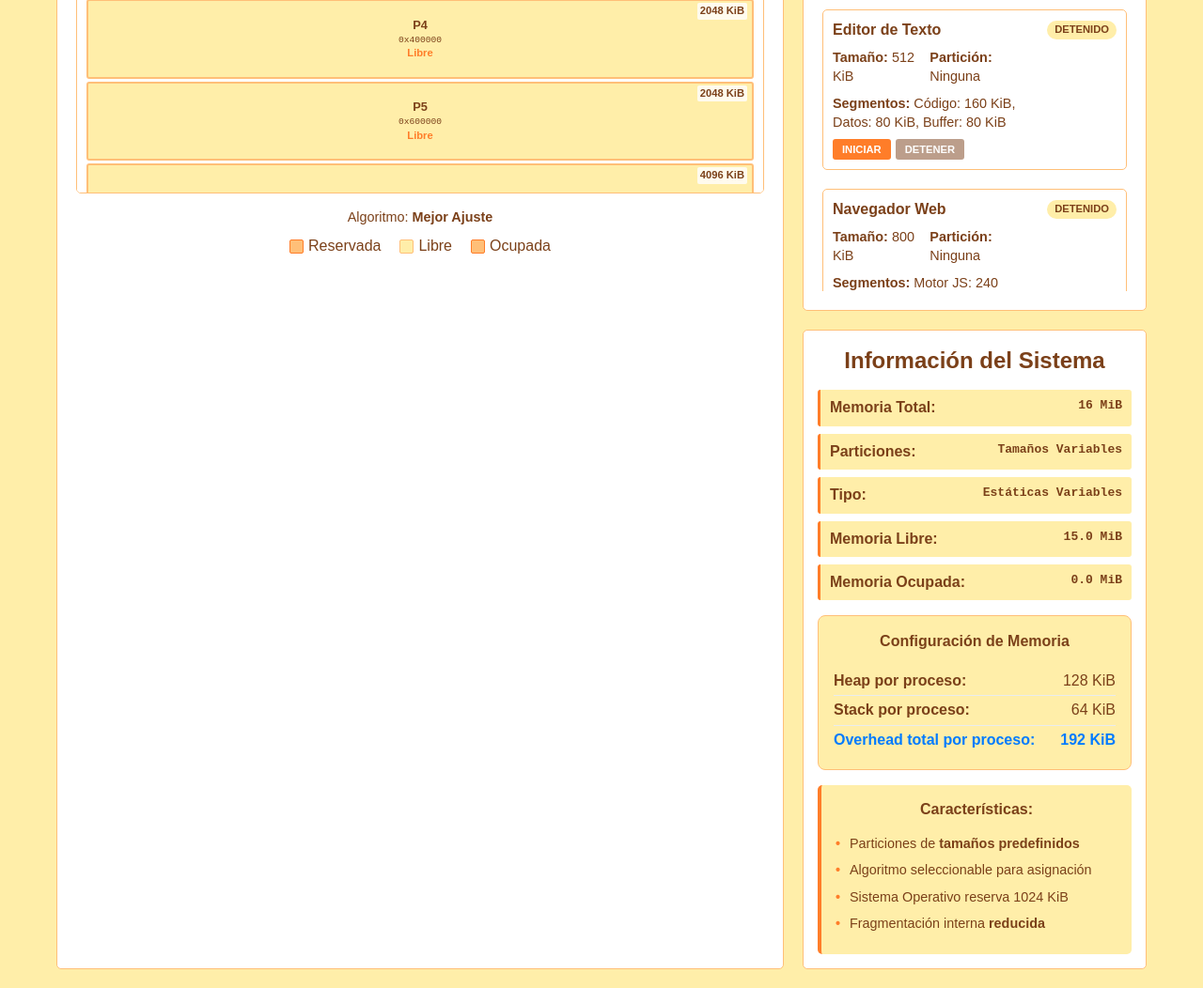
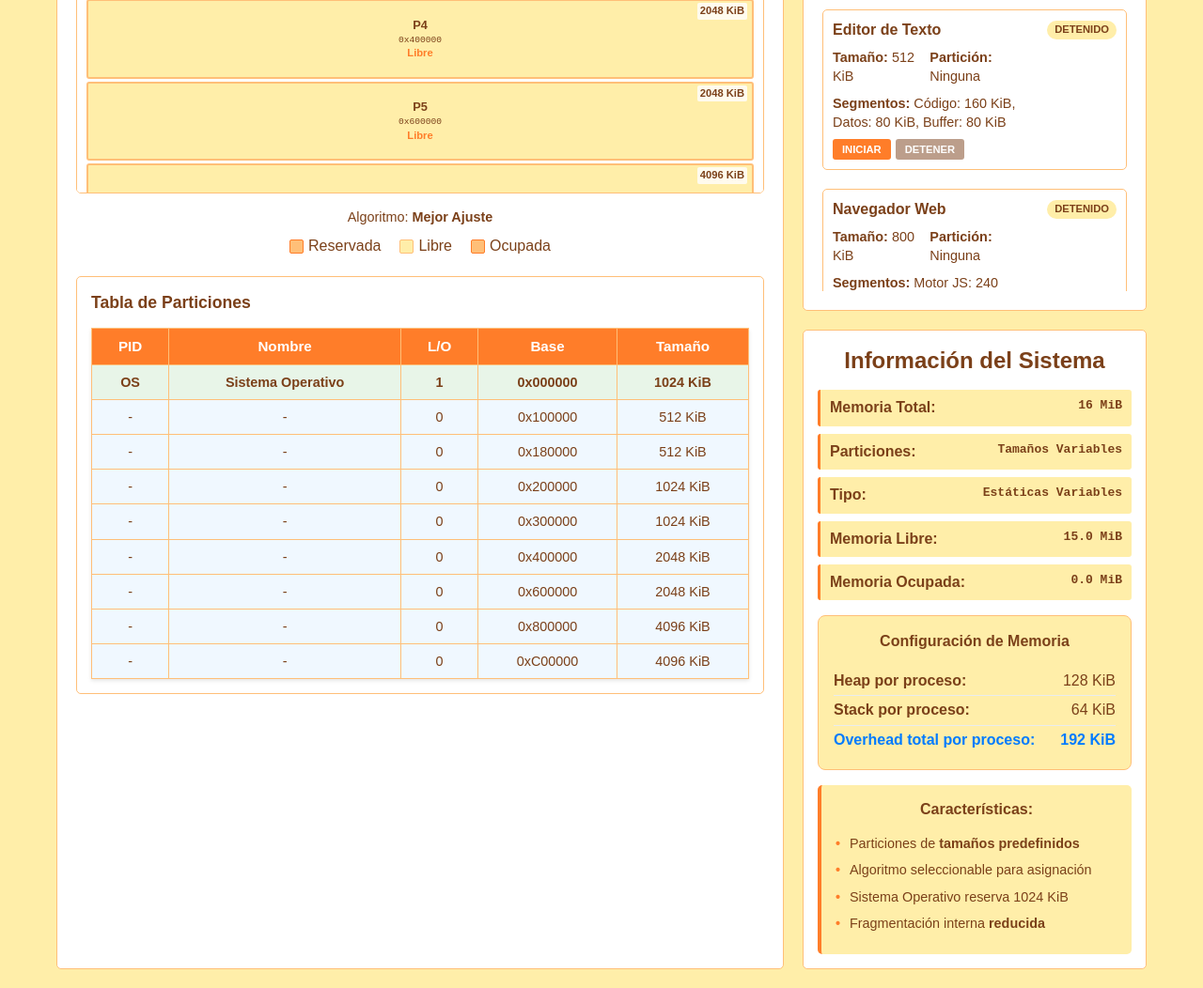
Before and after one commit to JuanMosqueraUD/Laboratiorio-de-memoria, a plain HTML site: page static-variable.html in a window 1280 px wide. Shown: the part 867-1919 px from the top of the page at 94% size. Drawn offline with Linux system fonts and the light colour scheme.

Commit message:
Agregar tabla de particiones a variables. Falta tabla de dinamicas y fragmentacion.

```diff
--- a/static-variable.html
+++ b/static-variable.html
@@ -67,6 +67,25 @@
                                     <span>Ocupada</span>
                                 </div>
                             </div>
+                        </div>
+
+                        <!-- Tabla de información de particiones -->
+                        <div class="partition-table-container">
+                            <h3>Tabla de Particiones</h3>
+                            <table class="partition-table" id="partitionTable">
+                                <thead>
+                                    <tr>
+                                        <th>PID</th>
+                                        <th>Nombre</th>
+                                        <th>L/O</th>
+                                        <th>Base</th>
+                                        <th>Tamaño</th>
+                                    </tr>
+                                </thead>
+                                <tbody id="partitionTableBody">
+                                    <!-- Las filas se generarán dinámicamente -->
+                                </tbody>
+                            </table>
                         </div>
                     </div>
                 </div>
--- a/static-variable.js
+++ b/static-variable.js
@@ -128,6 +128,7 @@ class StaticVariableMemorySimulator {
         this.freeMemory = document.getElementById('freeMemory');
         this.usedMemory = document.getElementById('usedMemory');
         this.currentAlgorithmSpan = document.getElementById('currentAlgorithm');
+        this.partitionTableBody = document.getElementById('partitionTableBody');
 
         // Elementos para crear procesos personalizados
         this.processNameInput = document.getElementById('processName');
@@ -188,6 +189,7 @@ class StaticVariableMemorySimulator {
         this.renderMemory();
         this.renderProcesses();
         this.updateStats();
+        this.updatePartitionTable();
     }
 
     renderMemory() {
@@ -363,6 +365,53 @@ class StaticVariableMemorySimulator {
         this.usedMemory.textContent = `${(occupiedMemory / 1024).toFixed(1)} MiB`;
     }
 
+    updatePartitionTable() {
+        if (!this.partitionTableBody) return;
+
+        this.partitionTableBody.innerHTML = '';
+
+        this.partitions.forEach((partition, index) => {
+            const row = document.createElement('tr');
+
+            // Determinar PID y nombre
+            let pid = '-';
+            let processName = '-';
+            let rowClass = 'free-row';
+
+            if (partition.reserved) {
+                // Sistema Operativo
+                pid = 'OS';
+                processName = partition.name || 'Sistema Operativo';
+                rowClass = 'os-row';
+            } else if (partition.isOccupied && partition.process) {
+                // Proceso normal
+                pid = `P${partition.process.id}`;
+                processName = partition.process.name || 'Proceso sin nombre';
+                rowClass = 'occupied-row';
+            }
+
+            // Valor L/O (Libre/Ocupado)
+            const loValue = (partition.reserved || partition.isOccupied) ? '1' : '0';
+
+            // Dirección base
+            const baseAddress = partition.getAddressHex();
+
+            // Tamaño de la partición
+            const partitionSize = `${partition.size} KiB`;
+
+            row.className = rowClass;
+            row.innerHTML = `
+                <td>${pid}</td>
+                <td>${processName}</td>
+                <td>${loValue}</td>
+                <td>${baseAddress}</td>
+                <td>${partitionSize}</td>
+            `;
+
+            this.partitionTableBody.appendChild(row);
+        });
+    }
+
     showPartitionInfo(partition) {
         let info = `${partition.id === 'SO' ? 'Sistema Operativo' : `Partición ${partition.id}`}\n`;
         info += `Dirección: ${partition.getAddressHex()}\n`;
```
